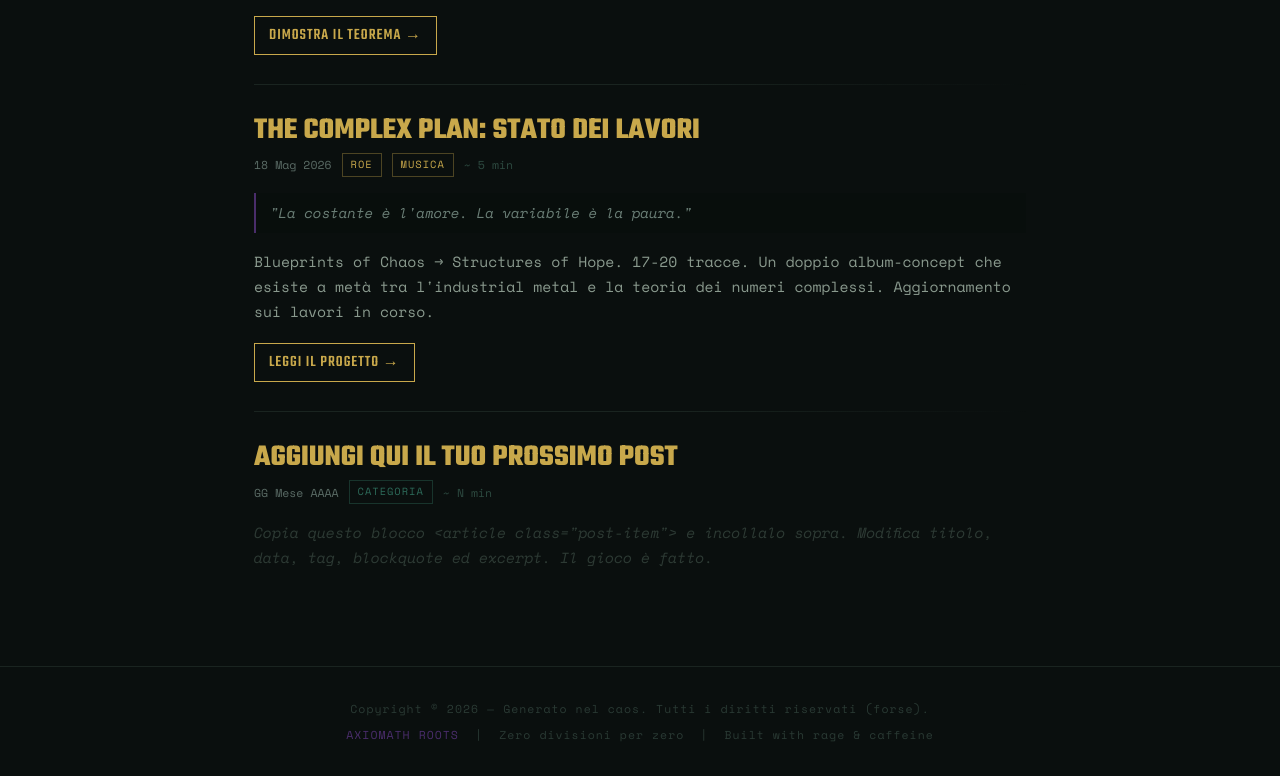
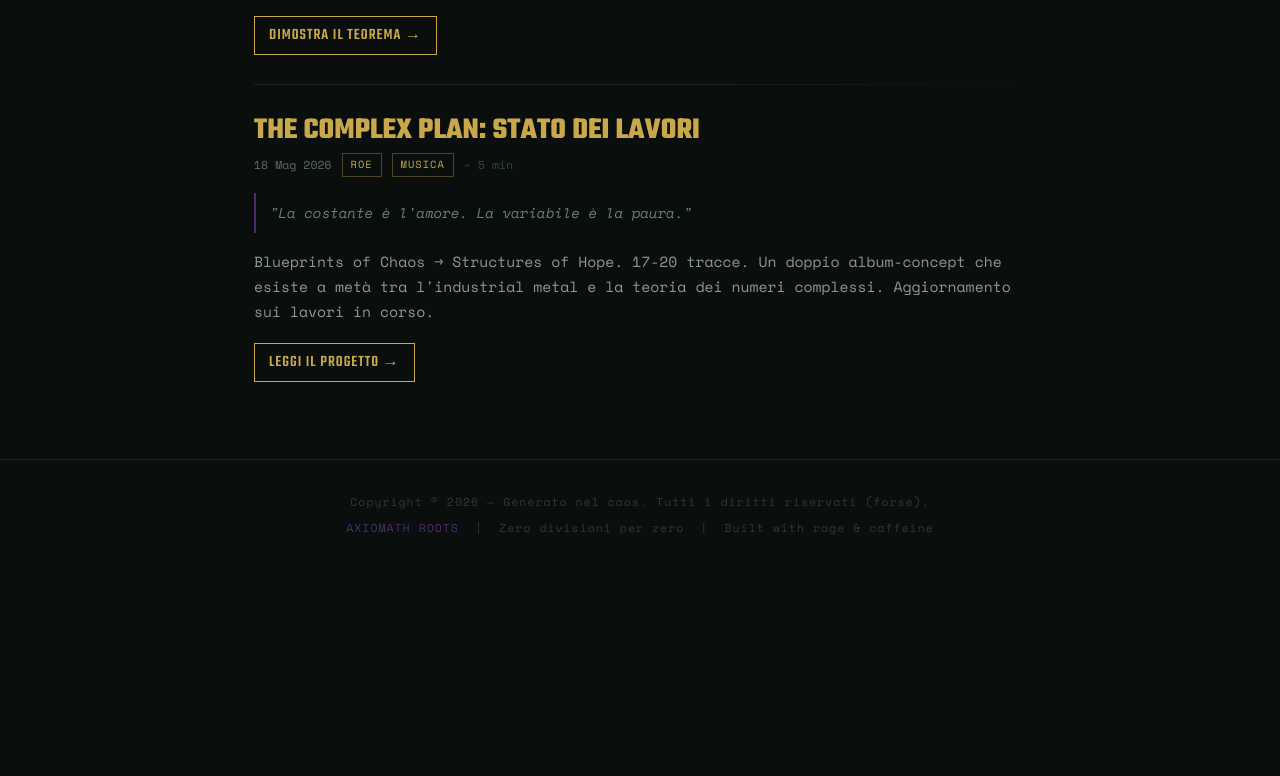
Before and after one commit to AnanassoMalvagio/axiomath-roots, a plain HTML site: page index.html in a window 1280 px wide. Shown: the part 1435-2211 px from the top of the page. After the commit the page ends 2004 px from the top, so only its background shows below. Drawn offline with nearby package versions, Linux system fonts and the light colour scheme.

Commit message:
[blog] Elimina: Aggiungi qui il tuo prossimo post

```diff
--- a/index.html
+++ b/index.html
@@ -658,18 +658,7 @@
                     <a href="#" class="btn" style="font-size:1rem; padding:5px 14px;">Leggi il Progetto →</a>
                 </article>
 
-                <article class="post-item">
-                    <h3 class="post-title">Aggiungi qui il tuo prossimo post</h3>
-                    <div class="post-meta">
-                        <span class="post-date">GG Mese AAAA</span>
-                        <span class="tag gray">Categoria</span>
-                        <span class="readtime">~ N min</span>
-                    </div>
-                    <p class="post-excerpt" style="color:#2d3a34; font-style:italic;">
-                        Copia questo blocco &lt;article class="post-item"&gt; e incollalo sopra.
-                        Modifica titolo, data, tag, blockquote ed excerpt. Il gioco è fatto.
-                    </p>
-                </article>
+
 
             </div>
         </section>
```
